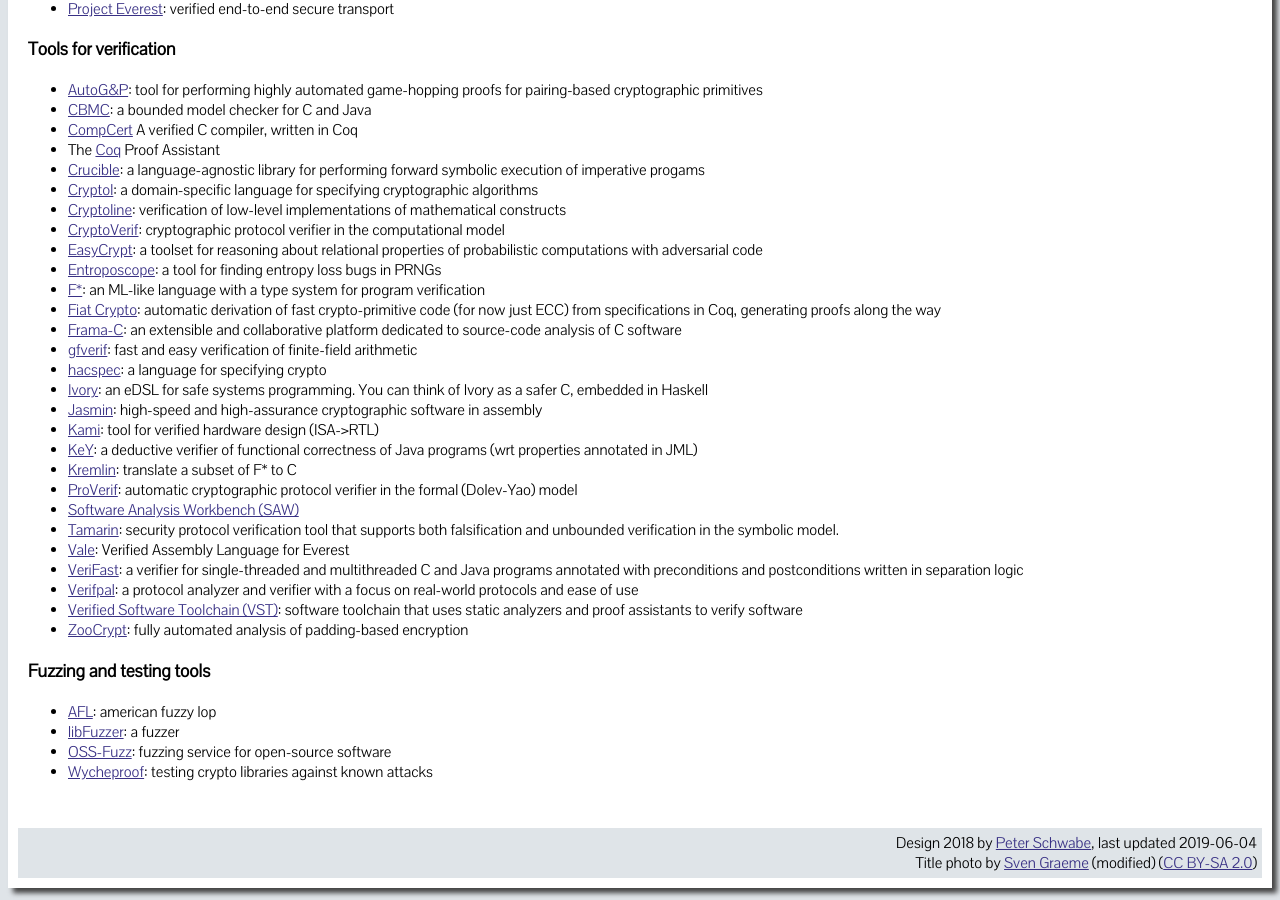
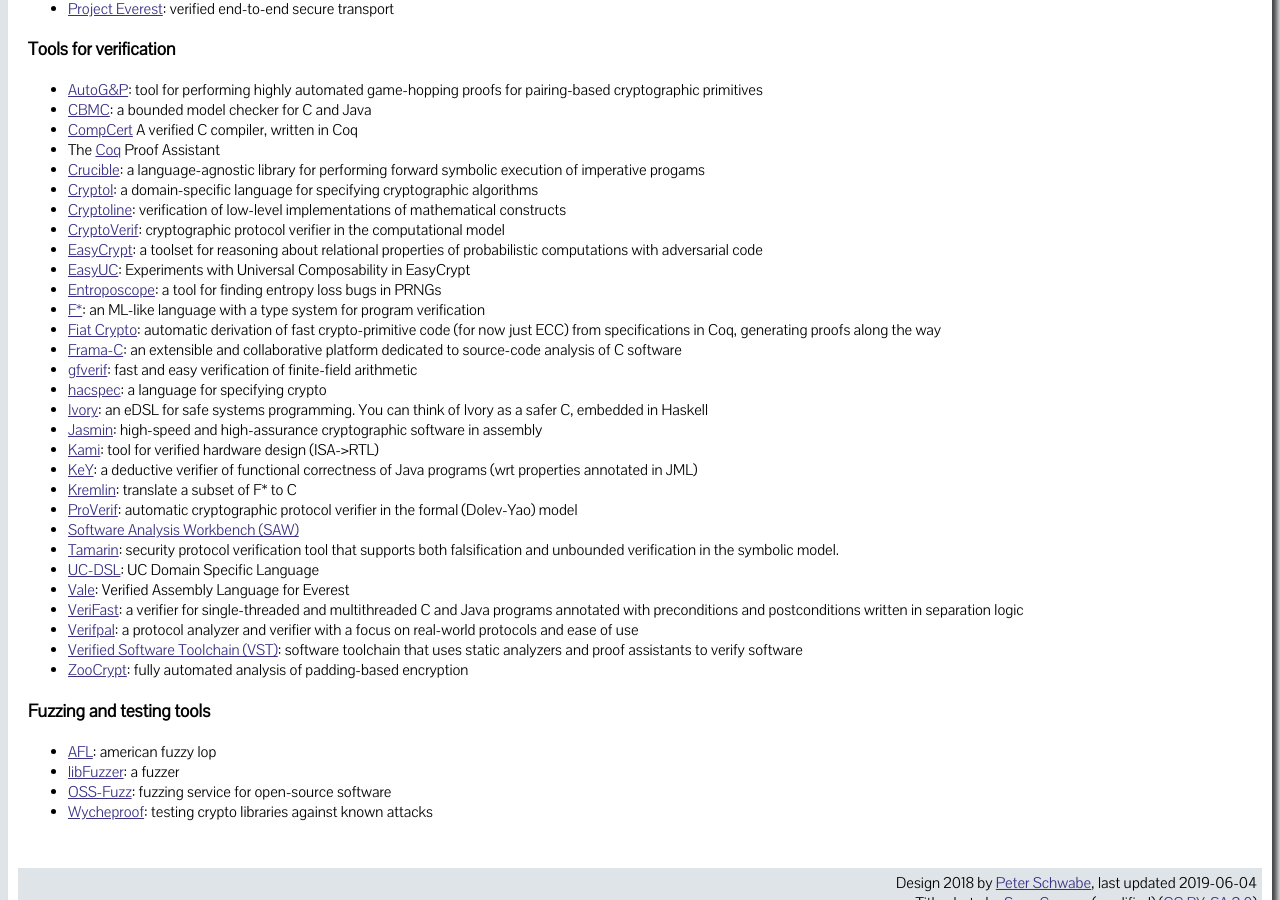
Before and after one commit to HACS-workshop/HACS-workshop.github.io, a Jekyll site: the page built from links.html, in a window 1280 px wide and 900 px high, scrolled down 868 px. Built offline with Jekyll 4.4.1, drawn with Linux system fonts in a browser that asks for light colours.

Commit message:
Added two projects to HACS links list

```diff
--- a/links.html
+++ b/links.html
@@ -127,6 +127,11 @@ collaborations that started through the HACS workshop.
   </li>
 
   <li>
+    <a href="https://github.com/easyuc/EasyUC">EasyUC</a>:
+    Experiments with Universal Composability in EasyCrypt
+  </li>
+
+  <li>
     <a href="http://entroposcope.verifythis.org">Entroposcope</a>:
     a tool for finding entropy loss bugs in PRNGs
   </li>
@@ -194,6 +199,11 @@ collaborations that started through the HACS workshop.
   <li>
     <a href="https://tamarin-prover.github.io/">Tamarin</a>:
     security protocol verification tool that supports both falsification and unbounded verification in the symbolic model.
+  </li>
+
+  <li>
+    <a href="https://github.com/easyuc/EasyUC/tree/master/uc-dsl">UC-DSL</a>:
+    UC Domain Specific Language
   </li>
 
   <li>
```
